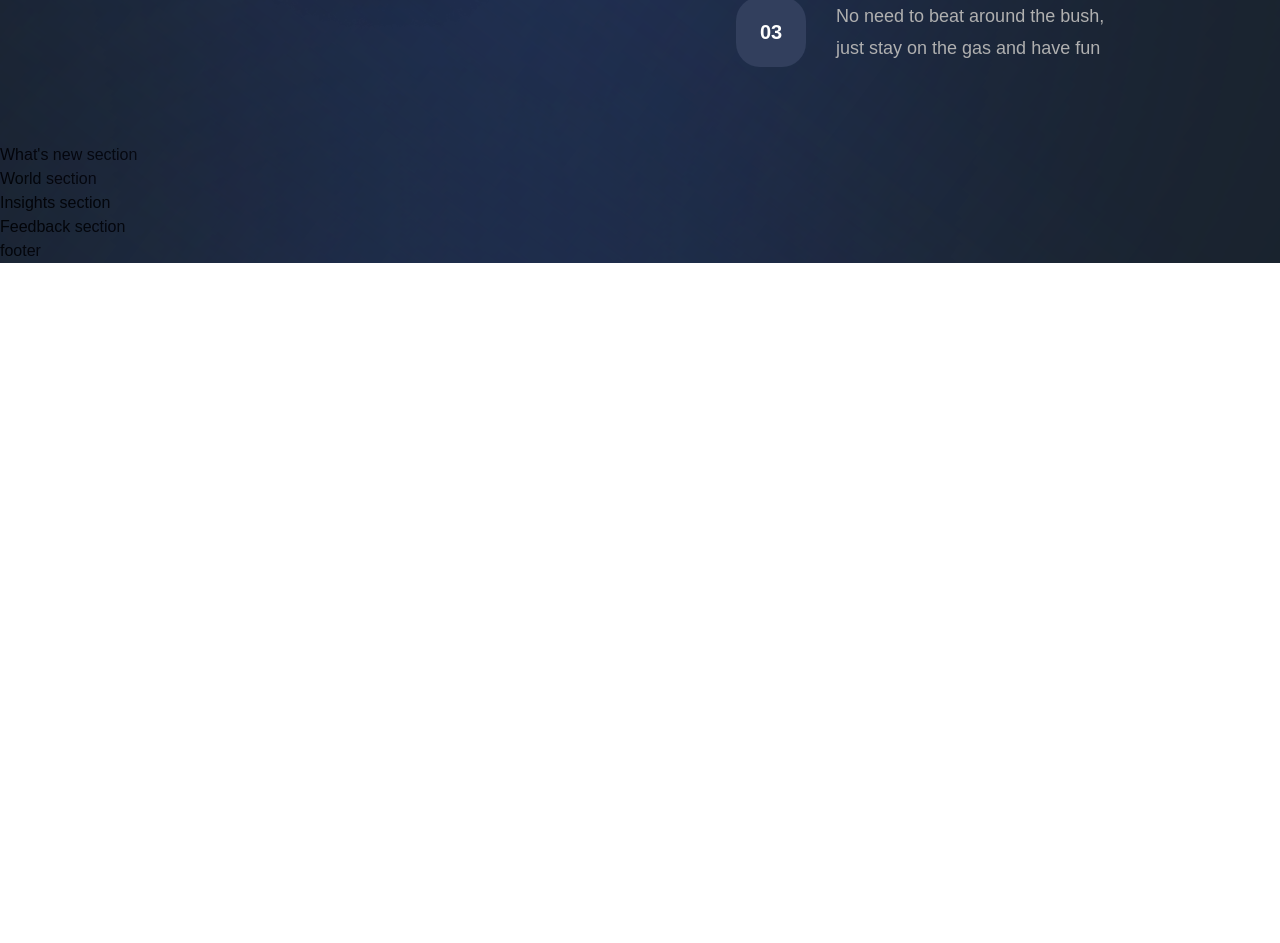
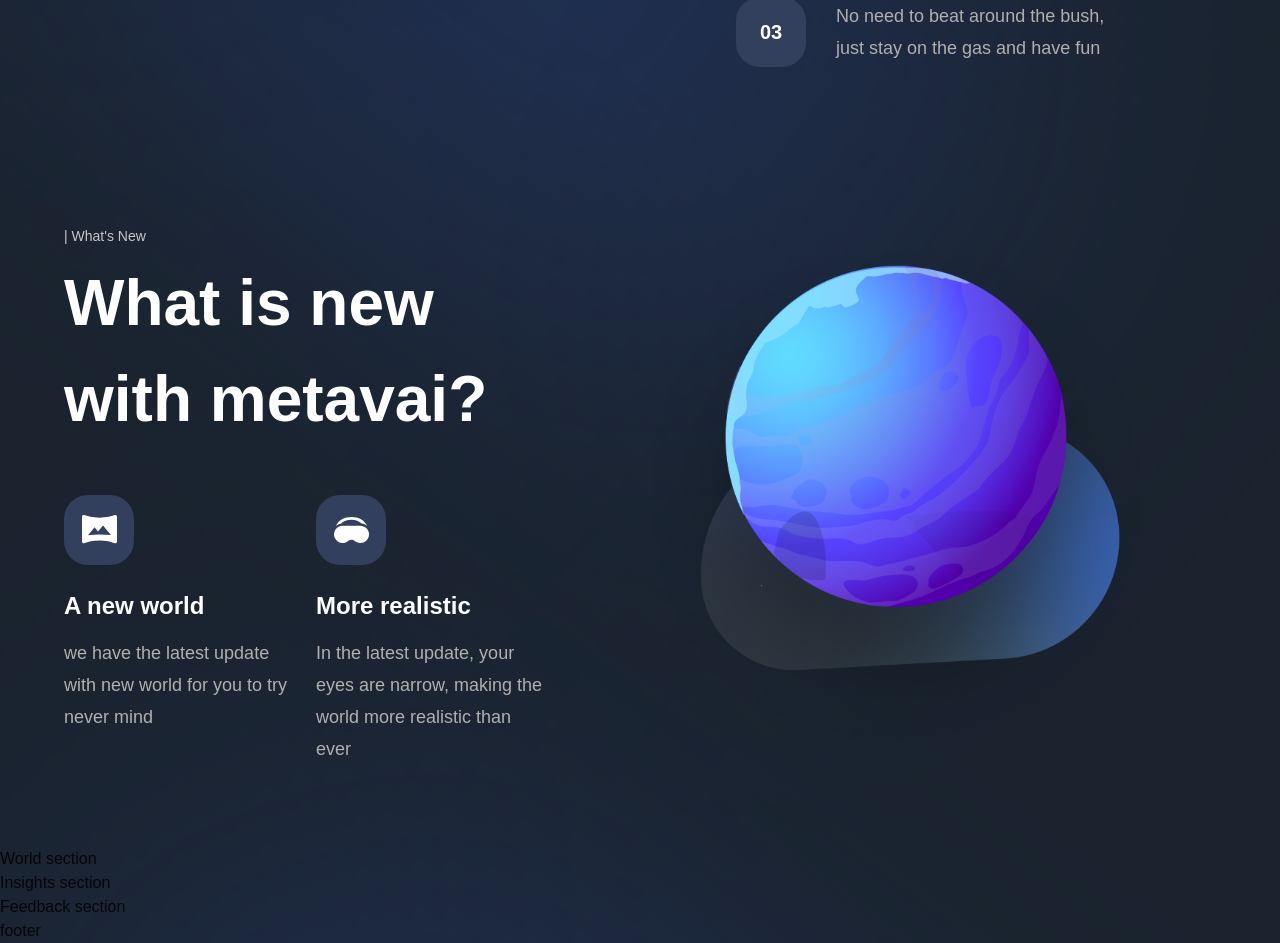
Before and after one commit to dreamineering/next13-motion-tailwind, a Next.js app: page / in a window 1280 px wide. Shown: the part 3295-4238 px from the top of the page. Before the commit the page ends 3558 px from the top, so only its background shows below. Built offline with nearby package versions, Linux system fonts and the light colour scheme; a web font is replaced by a local one.

Commit message:
Features

```diff
--- a/components/NewFeatures.jsx
+++ b/components/NewFeatures.jsx
@@ -1,6 +1,14 @@
-const NewFeatures = () => (
-  <div>
-    New Features
+import styles from '../styles';
+
+const NewFeatures = ({ imgUrl, title, subtitle }) => (
+  <div className="flex-1 flex flex-col sm:max-w-[250px] min-w-[210px]">
+    <div className={`${styles.flexCenter} w-[70px] h-[70px] rounded-[24px] bg-[#323f5d]`}>
+      <img src={imgUrl} alt="icon" className="w-1/2 h-1/2 object-contain" />
+    </div>
+    <h2 className="mt-[26px] font-bold text-[24px] leading-[30px] text-white">{title}</h2>
+    <p className="flex-1 mt-[16px] font-normal text-[18px] text-[#b0b0b0] leading-[32px]">
+      {subtitle}
+    </p>
   </div>
 );
 
--- a/sections/WhatsNew.jsx
+++ b/sections/WhatsNew.jsx
@@ -1,8 +1,37 @@
 'use client';
 
+import { motion } from 'framer-motion';
+import { TypingText, TitleText, NewFeatures } from '../components';
+
+import styles from '../styles';
+import { staggerContainer, fadeIn, planetVariants } from '../utils/motion';
+import { newFeatures } from '../constants';
+
 const WhatsNew = () => (
-  <section>
-    What's new section
+  <section className={`${styles.paddings} relative z-10`}>
+    <motion.div
+      variants={staggerContainer}
+      initial="hidden"
+      whileInView="show"
+      viewport={{ once: 'false', amount: 0.25 }}
+      className={`${styles.innerWidth} mx-auto flex lg:flex-row flex-col gap-8`}
+    >
+      <motion.div
+        variants={fadeIn('left', 'tween', 0.2, 1)}
+        className="flex-[0.75] flex justify-center flex-col"
+      >
+        <TypingText title="| What's New" />
+        <TitleText title={<>What is new with metavai?</>} />
+        <div className="mt-[48px] flex flex-wrap justify-between gap-[24px]">
+          {newFeatures.map((feature) => (
+            <NewFeatures key={feature.title} {...feature} />
+          ))}
+        </div>
+      </motion.div>
+      <motion.div variants={planetVariants('right')} className={`flex-1 ${styles.flexCenter}`}>
+        <img src="/whats-new.png" alt="get-started" className="w-[90%] h-[90%] object-contain" />
+      </motion.div>
+    </motion.div>
   </section>
 );
 
```
